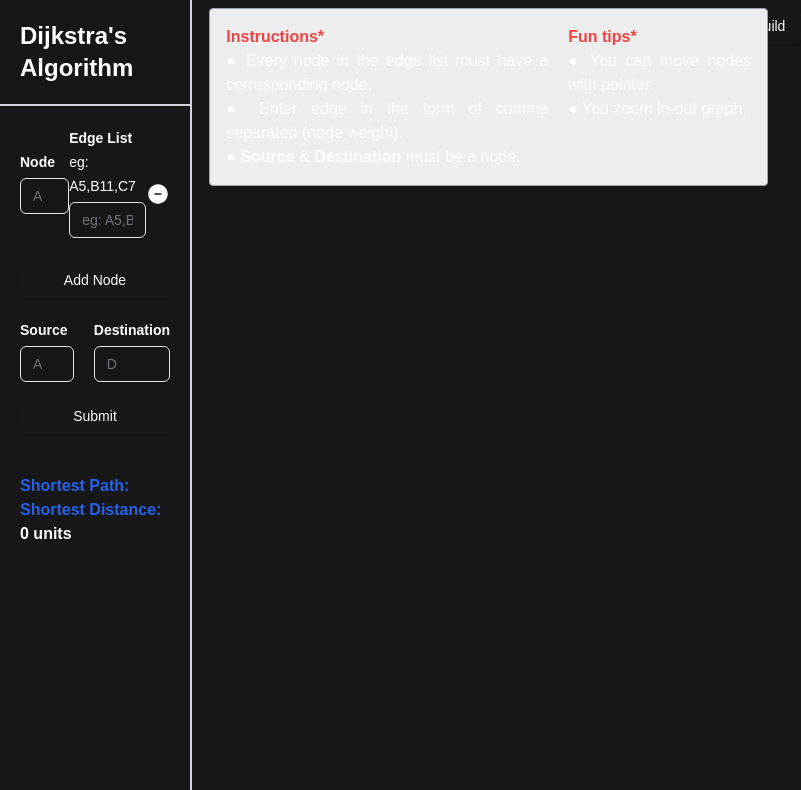
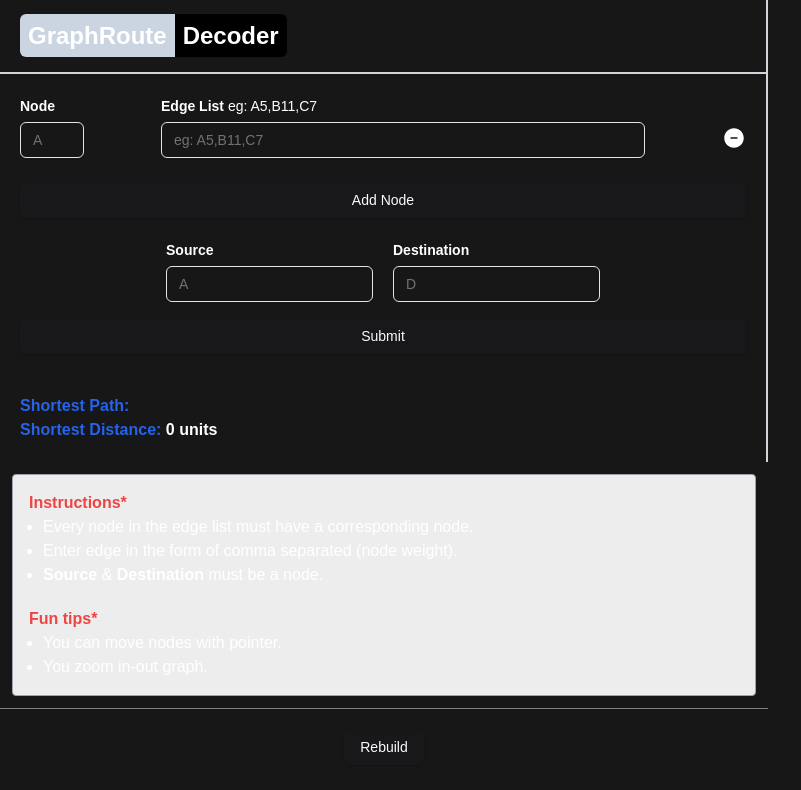
Before and after one commit to Ribhav-Singla/GraphRouteDecoder, a Next.js app: page / in a window 768 px wide. Shown: the top 790 px of the page, 801 px wide, since content can reach past the window. Built offline with nearby package versions, Linux system fonts and the light colour scheme.

Commit message:
responsiveness added

```diff
--- a/app/globals.css
+++ b/app/globals.css
@@ -31,9 +31,100 @@ body {
     --radius: 0.5rem;
   }
 }
+#mynetwork  {
+  height: 100%;
+  width: 100%;
+}
+#mynetwork_2 {
+  height: 100%;
+  width: 100%;
+}
 
-#mynetwork {
-  /* width: 600px;
-  height: 400px; */
-  /* border: 1px solid lightgray; */
+.canvas_1{
+  height: 100vh;
 }
+.canvas_2{
+  height: 100vh;
+}
+
+ul li{
+  list-style: disc;
+}
+@media (min-width: 1081px) and (max-width: 1280px) {
+  .left-cont {
+    grid-column: span 4 / span 4; /* This makes left-cont span 6 columns */
+  }
+  .right-cont {
+    grid-column: span 8 / span 8; /* This makes right-cont span 6 columns */
+  }
+  .rebuild-btn-2{
+    display: none;
+  }
+}
+
+/* responsiveness between 768px and 1080px */
+@media (min-width: 768px) and (max-width: 1081px) {
+  .canvas_1 {
+    display: none;
+  }
+  .left-cont {
+    grid-column: span 5 / span 5; /* This makes left-cont span 6 columns */
+    height: fit-content;
+  }
+  .right-cont {
+    grid-column: span 7 / span 7; /* This makes right-cont span 6 columns */
+    height: fit-content;
+  }
+  .rebuild-btn-1{
+    display: none;
+  }
+  .instr-cont{
+    flex-direction: column;
+    width: 100%;
+    justify-content: center;
+    gap: 20px;
+  }
+  .instr-cont ul{
+    padding-left: 14px;
+  }
+  .bottom-cont{
+    border-top: 1px solid gray;
+    width: 100vw;
+  }
+  .canvas_2{
+    height: 500px;
+  }
+}
+
+@media (min-width: 200px) and (max-width: 768px){
+  .canvas_1 {
+    display: none;
+  }
+  .left-cont {
+    grid-column: span 12 / span 12; /* This makes left-cont span 6 columns */
+    height: fit-content;
+  }
+  .right-cont {
+    grid-column: span 12 / span 12; /* This makes right-cont span 6 columns */
+    height: fit-content;
+  }
+  .rebuild-btn-1{
+    display: none;
+  }
+  .instr-cont{
+    flex-direction: column;
+    width: 100%;
+    justify-content: center;
+    gap: 20px;
+  }
+  .instr-cont ul{
+    padding-left: 14px;
+  }
+  .bottom-cont{
+    border-top: 1px solid gray;
+    width: 100vw;
+  }
+  .canvas_2{
+    height: 500px;
+  }
+}
--- a/app/page.tsx
+++ b/app/page.tsx
@@ -97,6 +97,7 @@ export default function Home() {
 
       // create a network
       var container = document.getElementById("mynetwork");
+      var container2 = document.getElementById("mynetwork_2");
 
       // provide the data in the vis format
       var data = {
@@ -122,6 +123,8 @@ export default function Home() {
       // initialize your network!
       //@ts-ignore
       new vis.Network(container, data, options);
+      //@ts-ignore
+      new vis.Network(container2, data, options);
 
       // Animation of the path movement
       let step = 0;
@@ -184,9 +187,9 @@ export default function Home() {
 
   return (
     <div className="grid grid-cols-12 h-screen">
-      <div className="col-span-3 border-e-2 border-gray-300">
+      <div className="left-cont xl:col-span-3 border-e-2 border-gray-300">
         <h1 className="text-2xl p-5 border-b-2 border-gray-300 font-bold">
-          Dijkstra&apos;s Algorithm
+        <span className="bg-slate-300 p-2 rounded-s-md">GraphRoute</span><span className="bg-black text-white p-2 rounded-e-md">Decoder</span>
         </h1>
         <Graphconstruct />
         <div className="p-5">
@@ -204,36 +207,49 @@ export default function Home() {
           </p>
         </div>
       </div>
-      <div className="col-span-9 relative">
-        <div id="mynetwork" className="h-screen"></div>
-        <div className="absolute top-2 left-[3%] flex justify-center border p-4 border-gray-400 rounded text-justify select-none bg-[#ededed] z-10">
-          <div>
-            <h1 className="font-bold text-red-500">Instructions*</h1>
-            <p>
-              &#x25CF; Every node in the edge list must have a corresponding
-              node.
-            </p>
-            <p>
-              &#x25CF; Enter edge in the form of comma separated{" "}
-              {"(node weight)"}.
-            </p>
-            <p>
-              &#x25CF; <strong>Source</strong> & <strong>Destination</strong>{" "}
-              must be a node.
-            </p>
+      <div className="right-cont xl:col-span-9 h-screen">
+        <div className="flex p-3 justify-between">
+          <div className="instr-cont flex justify-center gap-10 border p-4 border-gray-400 rounded text-left select-none bg-[#ededed] z-10">
+            <div className="lg:w-[300px] xl:w-[450px]">
+              <h1 className="font-bold text-red-500">Instructions*</h1>
+              <ul className="ps-3">
+                <li>
+                  Every node in the edge list must have a corresponding node.
+                </li>
+                <li>
+                  Enter edge in the form of comma separated {"(node weight)"}.
+                </li>
+                <li>
+                  <strong>Source</strong> & <strong>Destination</strong> must be
+                  a node.
+                </li>
+              </ul>
+            </div>
+            <div className="">
+              <h1 className="font-bold text-red-500">Fun tips*</h1>
+              <ul>
+                <li>You can move nodes with pointer.</li>
+                <li>You zoom in-out graph.</li>
+              </ul>
+            </div>
           </div>
-          <div className="ps-5">
-            <h1 className="font-bold text-red-500">Fun tips*</h1>
-            <p>&#x25CF; You can move nodes with pointer.</p>
-            <p>&#x25CF; You zoom in-out graph.</p>
-          </div>
+          <Button className="rebuild-btn-1" onClick={() => setReBuild(!rebuild)}>
+            Rebuild
+          </Button>
         </div>
-        <Button
-          className="absolute top-2 left-[92%]"
-          onClick={() => setReBuild(!rebuild)}
-        >
-          Rebuild
-        </Button>
+        <div className="canvas_1">
+          <div id="mynetwork"></div>
+        </div>
+      </div>
+      <div className="bottom-cont">
+        <div className="flex justify-center items-center p-5">
+          <Button className="rebuild-btn-2 xl:hidden" onClick={() => setReBuild(!rebuild)}>
+            Rebuild
+          </Button>
+        </div>
+        <div className="canvas_2">
+          <div id="mynetwork_2"></div>
+        </div>
       </div>
     </div>
   );
```
